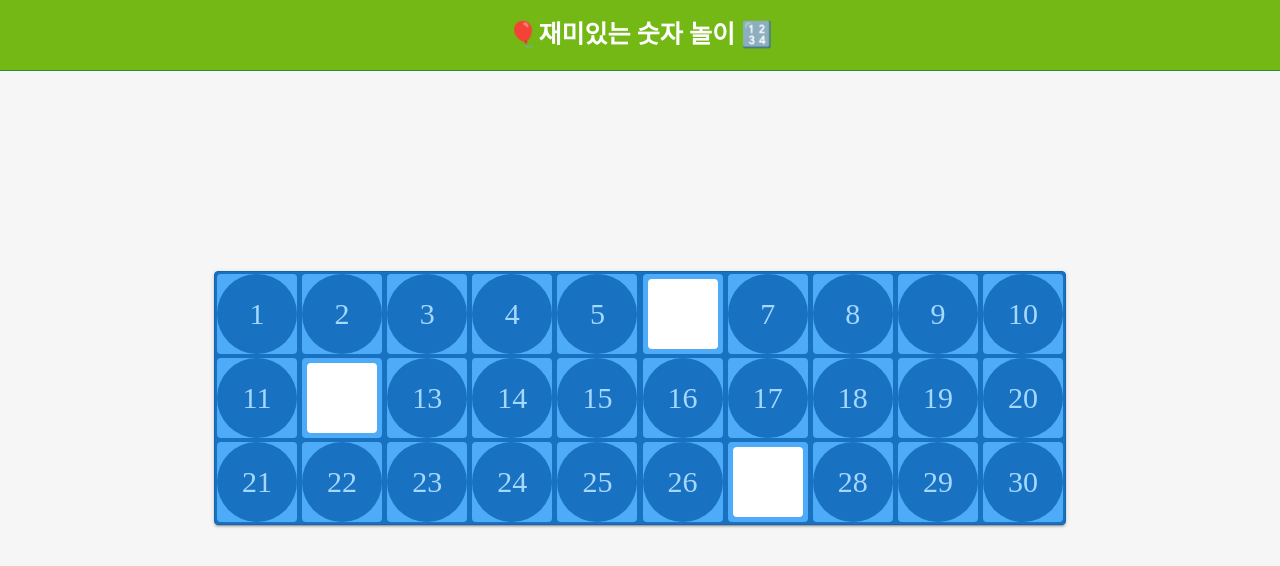
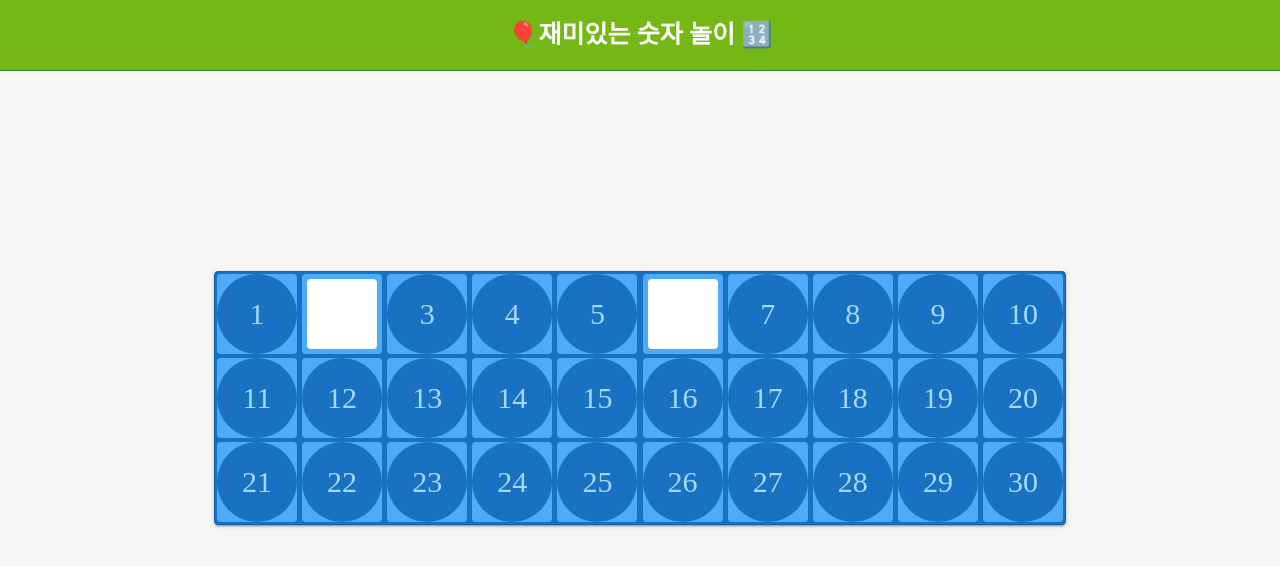
Before and after one commit to livelikeabel/kids-math, an Angular app: page /level3 in a window 1280 px wide. Shown: the top 566 px of the page. Built offline with nearby package versions, Linux system fonts and the light colour scheme.

Commit message:
:art: 랜덤하게 숫자를 뽑는 함수 추가

```diff
--- a/src/app/level3/level3.component.ts
+++ b/src/app/level3/level3.component.ts
@@ -7,25 +7,28 @@ import { Component, OnInit } from '@angular/core';
 })
 export class Level3Component implements OnInit {
 
-  numberList = []
+  numberList = [];
+  randomNumbers = [];
+  gameStatus = { level: 1, count: 0 };
 
   constructor() {
+    this.randomNumbers = this._getRandomNumbers(1, 30);
     this.numberList = new Array(30).fill(null).map((_, i) => {
-      return { value: i+1, isInput: false}
+      return { value: i + 1, isInput: false }
     })
-    .map(({value, isInput})=> {
-      if (value == 6 || value == 12 || value == 27) isInput = true;
-      return {value, isInput}
-    })
+      .map(({ value, isInput }) => {
+        if (this.randomNumbers.includes(value)) isInput = true;
+        return { value, isInput }
+      })
   }
 
   ngOnInit() {
   }
 
-  onKey({value}, inputValue) {
-    if(value == inputValue) {
+  onKey({ value }, inputValue) {
+    if (value == inputValue) {
       this.numberList = this.numberList.map(v => {
-        if(v.value == value) v.isInput = !v.isInput
+        if (v.value == value) v.isInput = !v.isInput
         return v
       })
     }
@@ -34,16 +37,49 @@ export class Level3Component implements OnInit {
 
   checkNumberList() {
     const result = this.numberList.every(v => !v.isInput)
+    console.log(this.gameStatus.count)
 
+    // 모두 true이고, 현재 단계 3번 이하일때 다시 고고
+    if (result && this.gameStatus.count < 2) {
+      this.gameStatus.count++;
+      this._setGame();
+    }
+
+    // 1단계 3번 클리어 한다면,
     // 다음 스테이지
-    if(result) {
-      this.numberList = this.numberList.map(({value, isInput}) => {
-        return {value: value + 30, isInput}
+    if (result && this.gameStatus.count > 2) {
+      this.gameStatus.level++;
+      // 1      // 2     // 3
+      //1, 30 // 31, 60 // 61, 90//
+      // this.randomNumbers = this._getRandomNumbers(31, 60);
+      const { level } = this.gameStatus;
+      this.randomNumbers = this._getRandomNumbers(1 + 30 * (level - 1), 30 * level);
+      this.numberList = this.numberList.map(({ value, isInput }) => {
+        return { value: value + 30, isInput }
       })
-      .map(({value, isInput}) => {
-        if (value == 36 || value == 42 || value == 57) isInput = true;
-        return {value, isInput}
-      })
+        .map(({ value, isInput }) => {
+          if (this.randomNumbers.includes(value)) isInput = true;
+          return { value, isInput }
+        })
     }
   }
+
+  _getRandomNumbers(min, max) {
+    const temp = [];
+    for (let i = 0; i < 2; i++) {
+      temp.push(Math.floor(Math.random() * (max - min + 1)) + min);
+    }
+    return temp;
+  }
+
+  _setGame() {
+    this.randomNumbers = this._getRandomNumbers(1, 30);
+    this.numberList = new Array(30).fill(null).map((_, i) => {
+      return { value: i + 1, isInput: false }
+    })
+      .map(({ value, isInput }) => {
+        if (this.randomNumbers.includes(value)) isInput = true;
+        return { value, isInput }
+      })
+  }
 }
```
